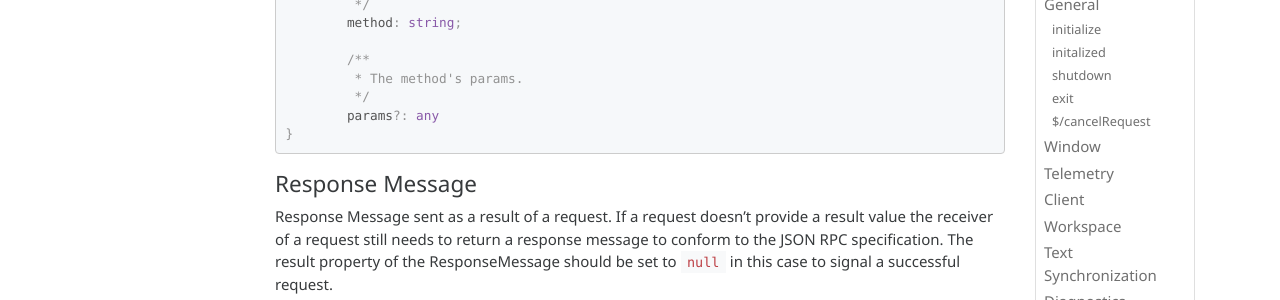
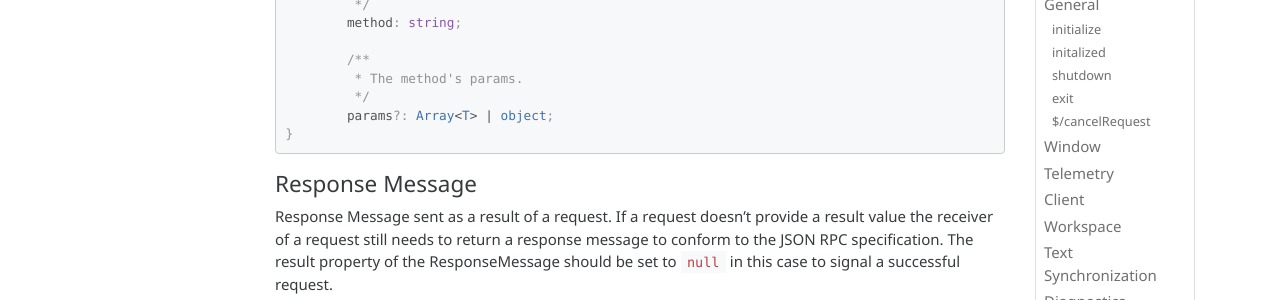
Before and after one commit to microsoft/language-server-protocol, a Jekyll site: the page built from specification.md, in a window 1280 px wide and 900 px high, scrolled down 1707 px. Shown: the part 152-452 px from the top of the window. Built offline with Jekyll 4.4.1, drawn with Linux system fonts in a browser that asks for light colours; nearby versions of some CDN libraries; emoji names are drawn with the system emoji font.

Commit message:
Change message params types to match JSON-RPC spec
Since the interface is supposed to describe message format to match [JSON-RPC spec](http://www.jsonrpc.org/specification),
the params type must be specified as either `Array` or `Object`.

From spec:
> 4.2 Parameter Structures
>
> If present, parameters for the rpc call MUST be provided as a Structured value. Either by-position through an Array or by-name through an Object.

````diff
--- a/specification.md
+++ b/specification.md
@@ -89,7 +89,7 @@ interface RequestMessage extends Message {
 	/**
 	 * The method's params.
 	 */
-	params?: any
+	params?: Array<T> | object;
 }
 ```
 
@@ -164,7 +164,7 @@ interface NotificationMessage extends Message {
 	/**
 	 * The notification's params.
 	 */
-	params?: any
+	params?: Array<T> | object;
 }
 ```
 
````
